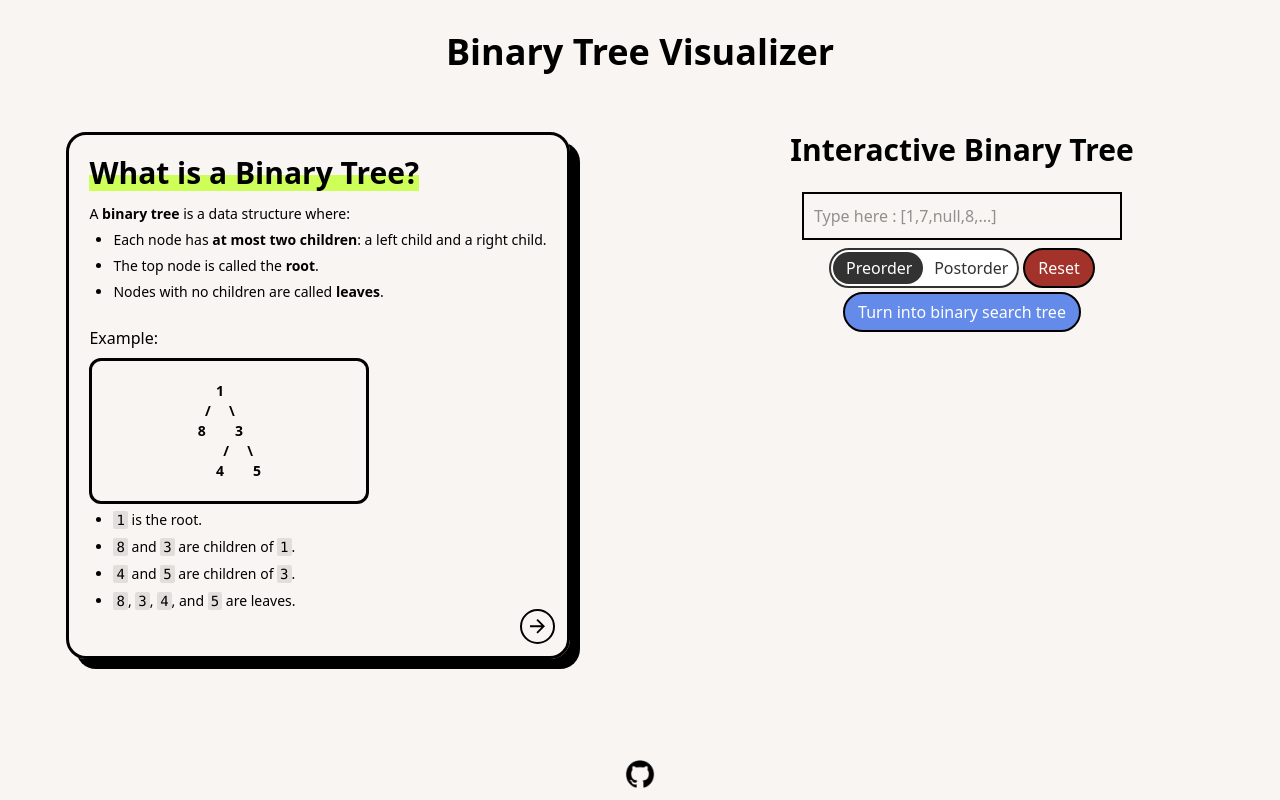
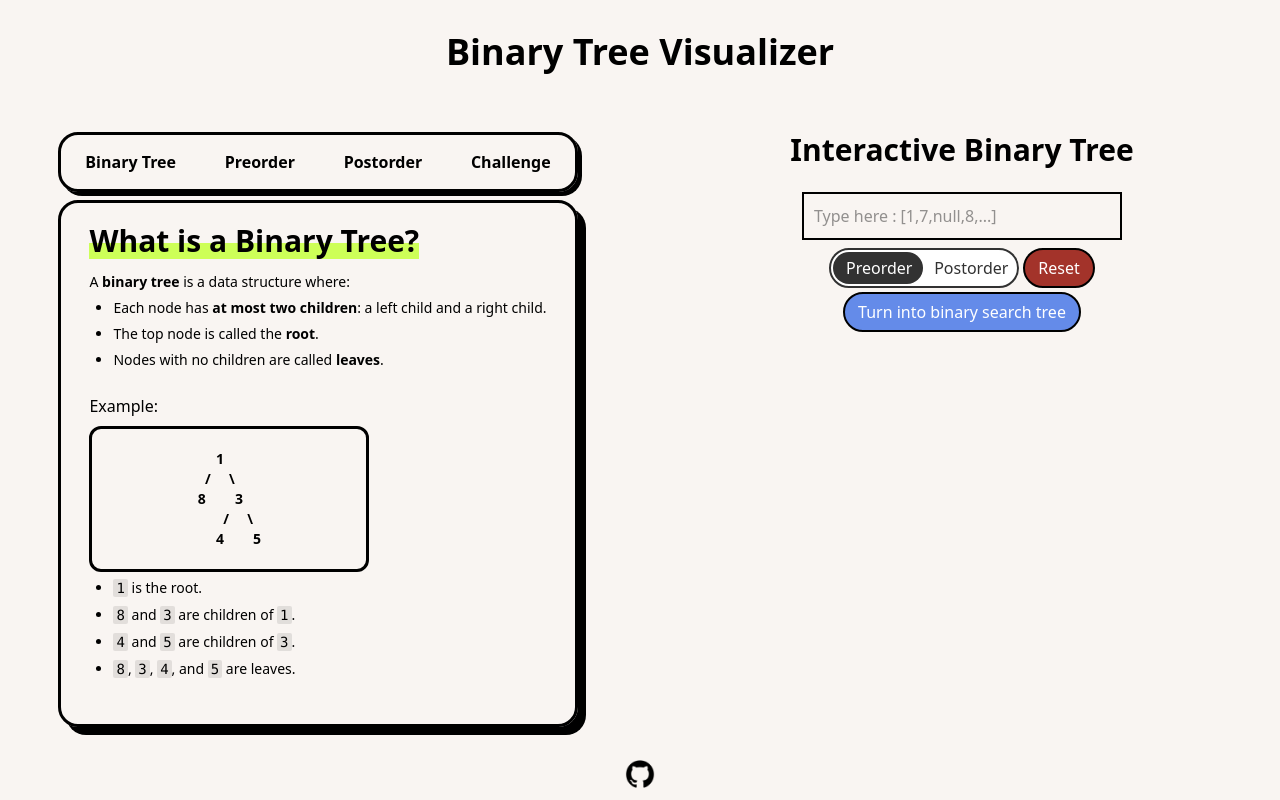
Before and after one commit to noanjrd/binarytree_playground, a React (Vite) app in the folder src/: page / in a window 1280 px wide. Built offline with nearby package versions, Linux system fonts and the light colour scheme.

Commit message:
challenge page added

```diff
--- a/src/src/App.tsx
+++ b/src/src/App.tsx
@@ -10,7 +10,7 @@ import './style/radio.css'
 import RadioGroup from './components/RadioGroup.tsx'
 import GithubIcon from "./assets/githubicon.png"
 import { Explainations } from './components/explainations/Explainations.tsx';
-
+import {getTreeDeepness} from "../utils/BinaryTree.ts"
 
 function App() {
   const [root, setRoot] = useState<TreeNode | null>(null)
@@ -19,18 +19,12 @@ function App() {
   // const [isOpen, setIsOpen] = useState<boolean>(false)
   const [SearchTree, setSearchTree] = useState<boolean>(false)
   const [OrderType, setOrderType] = useState<string>(ORDER_TYPE.PREORDER)
-  const [explainationFor, setExplainationFor] = useState<string>("base")
+  const [tabOption, setTabOption] = useState<string>("Binary Tree")
 
   useEffect(() => {
     modifyliste(inputtext)
   }, [inputtext, SearchTree, OrderType])
 
-
-  function getTreeDeepness(root: TreeNode | null): any {
-    if (root === null)
-      return 0
-    return 1 + Math.max(getTreeDeepness(root.left), getTreeDeepness(root.right))
-  }
 
   const modifyliste = ((text: string) => {
     if (text.length === 0) {
@@ -42,7 +36,6 @@ function App() {
     if (SearchTree === false) {
       try {
         setRoot(BasicTree(NumberArray, OrderType))
-        setExplainationFor(OrderType)
       }
       catch (error) {
         // if (!toast.isActive(toastIdRed.current as Id)) {
@@ -62,8 +55,6 @@ function App() {
     }
   })
 
-  if (0)
-    setExplainationFor("base")
   return (
     <>
       <div className='relative flex flex-col w-full min-h-screen items-center '>
@@ -75,7 +66,7 @@ function App() {
         <p className='text-4xl mb-8 lg:mb-15 font-bold mt-8 text-center text-black'>Binary Tree Visualizer</p>
         <div className='flex flex-col lg:flex-row justify-center w-full xl:w-322'>
           <div className='  w-full flex flex-col items-center'>
-            <Explainations explainationFor={explainationFor} setInputText={setInputtext} setExplainationFor={setExplainationFor}/>
+            <Explainations explainationFor={tabOption} setInputText={setInputtext} setExplainationFor={setTabOption}/>
             {/* <img src={bgtext} className='w-250 h-full ' /> */}
           </div>
           <div className="flex flex-col items-center w-full mb-10 mt-5 lg:mt-0  ">
@@ -92,10 +83,11 @@ function App() {
                 />
               </div>
               <div className='flex gap-1 flex-row justify-center items-center mt-1'>
-                <RadioGroup options={orderOptions} value={OrderType} onChange={setOrderType} name="ordertypechange" setExplainationsFor={setExplainationFor} />
+                <RadioGroup options={orderOptions} value={OrderType} onChange={setOrderType} name="ordertypechange" tabOption={tabOption} setTabOption={setTabOption} />
                 <button
                   className='button-home button-red'
-                  onClick={() => { setInputtext(""), setRoot(null) }}>Reset</button>
+                  onClick={() => { setInputtext(""), setRoot(null) }}>Reset
+                </button>
               </div>
               <button
                 className='button-home   button-blue   '
--- a/src/src/components/RadioGroup.tsx
+++ b/src/src/components/RadioGroup.tsx
@@ -7,11 +7,12 @@ interface RadioGroupProps {
     options: RadioOption[];
     value: string;
     onChange: (value:string) => void;
-    setExplainationsFor: (value:string) => void;
+    setTabOption: (value:string) => void;
+    tabOption : string
     name:string
 }
 
-export default function RadioGroup({options,value, onChange, name, setExplainationsFor }:RadioGroupProps)
+export default function RadioGroup({options,value, onChange, name, setTabOption , tabOption}:RadioGroupProps)
 {
     return (
         <div className="wrapper">
@@ -23,7 +24,7 @@ export default function RadioGroup({options,value, onChange, name, setExplainati
             name={name}
             value={option.value}
             checked={value === option.value}
-            onChange={(e) => {onChange(e.target.value);setExplainationsFor(option.value)}}
+            onChange={(e) => {onChange(e.target.value);if (tabOption !== "Challenge"){setTabOption(option.value)}}}
           />
           <div className="btn">
             <span className="span">{option.label}</span>
--- a/src/src/components/explainations/Base.tsx
+++ b/src/src/components/explainations/Base.tsx
@@ -9,17 +9,17 @@ export interface BasicExplainationsProps {
 export function BasicExplainations({ setExplainationFor }: BasicExplainationsProps) {
 
     return (
-        <div className='card relative px-5 py-5  overflow-y-auto  scrollbar-none max-h-[66vh] flex justify-center'
+        <div className='card relative px-5 py-5  overflow-y-auto  scrollbar-none max-h-[66vh] flex justify-center min-w-130'
             style={{
                 scrollbarWidth: "none",   // Firefox
                 msOverflowStyle: "none"   // IE 10+
             }}>
-            <div onClick={() => setExplainationFor("Preorder")}
+            {/* <div onClick={() => setExplainationFor("Preorder")}
                 className={`py-2 px-2 absolute rotate-90 flex justify-center bottom-3
                     cursor-pointer hover:opacity-70 right-3 border-2 border-black rounded-full invisible sm:visible`}
             >
                 <img src={ArrowIcon} width={15} height={15} />
-            </div>
+            </div> */}
             <div className='mb-6 '>
                 <p className='relative text-3xl text-left text-black font-semibold mb-3 w-fit'>
                     <span className="absolute left-0 bottom-0 w-full h-4 bg-[#cdff58] -z-10 invisible sm:visible"></span>
--- /dev/null
+++ b/src/src/components/explainations/Challengle.tsx
@@ -0,0 +1,43 @@
+import '../../style/App.css'
+import '../../style/Explainations.css'
+import DisplayBinaryTree from '../DisplayBinaryTree'
+import type { TreeNode } from '../../types/types'
+import { GenerateRandomTree } from '../../../utils/GenerateTree'
+import { getTreeDeepness } from "../../../utils/BinaryTree"
+
+export interface Props
+{
+    root : TreeNode | null;
+    setRoot: (val:TreeNode) => void
+}
+
+export function ChallengeCard({root, setRoot} : Props) {
+
+
+    return (
+        <div className='card min-w-130 relative px-5 py-5  overflow-y-auto  scrollbar-none max-h-[66vh] flex justify-center'
+            style={{
+                scrollbarWidth: "none",   // Firefox
+                msOverflowStyle: "none"   // IE 10+
+            }}>
+            <div className='flex flex-col'>
+                <p className='relative text-3xl text-left text-black font-semibold mb-2 w-fit'>
+                    <span className="absolute left-0 bottom-0 w-full h-4 bg-[#ff9494] -z-10 invisible sm:visible"></span>
+                    Binary Tree Challenge
+                </p>
+                <p className=' text-left text-black  w-fit'>
+                    Try to recreate the binary trees using the visualizer to the right.
+                </p>
+                <div className='flex justify-center items-center mt-5 '>
+                    <DisplayBinaryTree root={root} deepness={getTreeDeepness(root)} />
+                </div>
+                <div className='flex gap-1 flex-row justify-center items-center mt-8'>
+                    <button className=' button-home-black ' onClick={() => setRoot(GenerateRandomTree(3))}
+                    >Regenerate
+                    </button>
+                </div>
+            </div>
+
+        </div>
+    )
+}
--- a/src/src/components/explainations/Explainations.tsx
+++ b/src/src/components/explainations/Explainations.tsx
@@ -4,7 +4,11 @@ import '../../style/Explainations.css'
 import { BasicExplainations } from './Base'
 import { PreorderExplainations } from './Preorder'
 import { PostorderExplainations } from './Postorder'
-
+import { ChallengeCard } from './Challengle'
+import { useState } from 'react'
+import { useEffect } from 'react'
+import { GenerateRandomTree } from '../../../utils/GenerateTree'
+import { type TreeNode } from '../../types/types'
 
 interface ExplainationsGroupProps {
     explainationFor: string,
@@ -14,10 +18,26 @@ interface ExplainationsGroupProps {
 
 export function Explainations({ explainationFor, setInputText, setExplainationFor}: ExplainationsGroupProps) {
 
+    const options = ["Binary Tree", "Preorder", "Postorder", "Challenge"]
+    const [root, setRoot] = useState<TreeNode | null>(null)
+    useEffect(() => {
+        setRoot(GenerateRandomTree(3))
+    }, [])
     return (
         <>
             <div>
-                {explainationFor === "base" && (
+                <div className='tab-bar flex flex-row border items-center rounded-full '>
+                    {options.map((option, index) => (
+                        <>
+                            <div key={index} className='tab-option'
+                            onClick={() => setExplainationFor(option)}>
+                                <p className='text-black font-semibold'>{option}</p>
+                            </div>
+                        </>
+                    ))}
+
+                </div>
+                {explainationFor === "Binary Tree" && (
                     <BasicExplainations setExplainationFor={setExplainationFor} />
                 )}
                 {explainationFor === "Preorder" && (
@@ -26,6 +46,9 @@ export function Explainations({ explainationFor, setInputText, setExplainationFo
                 {explainationFor === "Postorder" && (
                     <PostorderExplainations setInputText={setInputText} />
                 )}
+                {explainationFor === "Challenge" && (
+                    <ChallengeCard root={root} setRoot={setRoot}/>
+                )}
 
             </div>
         </>
--- a/src/src/components/explainations/Postorder.tsx
+++ b/src/src/components/explainations/Postorder.tsx
@@ -12,7 +12,7 @@ export function PostorderExplainations({ setInputText }: ExplainationsGroupProps
     const [visibleArrow, setVisibleArrow] = useState(true)
     return (
         <>
-            <div onScroll={() => setVisibleArrow(false)} className='relative card  px-5 py-5  overflow-y-auto  scrollbar-none max-h-[66vh] flex justify-center'
+            <div onScroll={() => setVisibleArrow(false)} className='relative card min-w-130 px-5 py-5  overflow-y-auto  scrollbar-none max-h-[66vh] flex justify-center'
                 style={{
                     scrollbarWidth: "none",   // Firefox
                     msOverflowStyle: "none"   // IE 10+
--- a/src/src/components/explainations/Preorder.tsx
+++ b/src/src/components/explainations/Preorder.tsx
@@ -12,7 +12,7 @@ export function PreorderExplainations({ setInputText }: ExplainationsGroupProps)
     const [visibleArrow, setVisibleArrow] = useState(true)
     return (
         <div onScroll={() => setVisibleArrow(false)} className='card relative px-5 py-5  overflow-y-auto
-        scrollbar-none max-h-[66vh] flex justify-center'
+        scrollbar-none max-h-[66vh] flex justify-center min-w-130'
             style={{
                 scrollbarWidth: "none",   // Firefox
                 msOverflowStyle: "none"   // IE 10+
--- a/src/src/style/Explainations.css
+++ b/src/src/style/Explainations.css
@@ -16,12 +16,36 @@
   padding-bottom: 1px;
 }
 
+.tab-bar
+{
+  width: 100%;
+  flex: auto;
+  height: 60px;
+  align-items: center;
+  border-radius: 20px;
+  margin-bottom: 8px;
+}
+
+.tab-option
+{
+  flex: auto;
+  justify-content: center;
+  align-items: center;
+  cursor: pointer;
+}
+
 @media (min-width: 640px) {
   .card {
       border-width: 3px;
   border-color: black;
   border-radius: 20px;
-  --tw-shadow: 10px 10px 0px var(--tw-shadow-color, #000000);
+  --tw-shadow: 8px 8px 0px var(--tw-shadow-color, #000000);
+  box-shadow: var(--tw-inset-shadow), var(--tw-inset-ring-shadow), var(--tw-ring-offset-shadow), var(--tw-ring-shadow), var(--tw-shadow);
+  }
+  .tab-bar {
+      border-width: 3px;
+  border-color: black;
+  --tw-shadow: 4px 4px 0px var(--tw-shadow-color, #000000);
   box-shadow: var(--tw-inset-shadow), var(--tw-inset-ring-shadow), var(--tw-ring-offset-shadow), var(--tw-ring-shadow), var(--tw-shadow);
 
   }
```
Also changed, not shown: src/src/style/App.css (+26 -0 lines), src/utils/BinaryTree.ts (+7 -1 lines), src/utils/GenerateTree.ts (+18 -62 lines).
